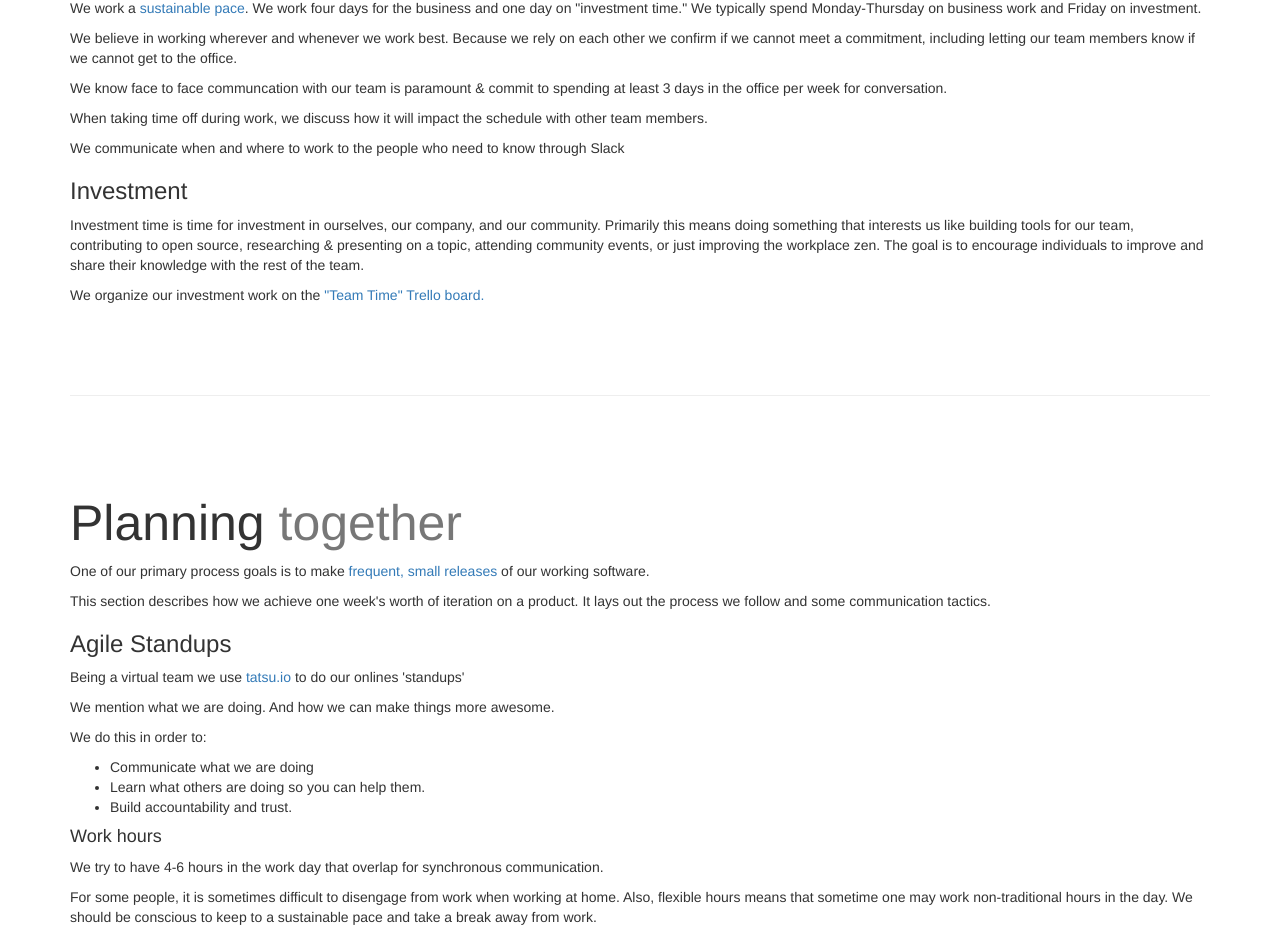
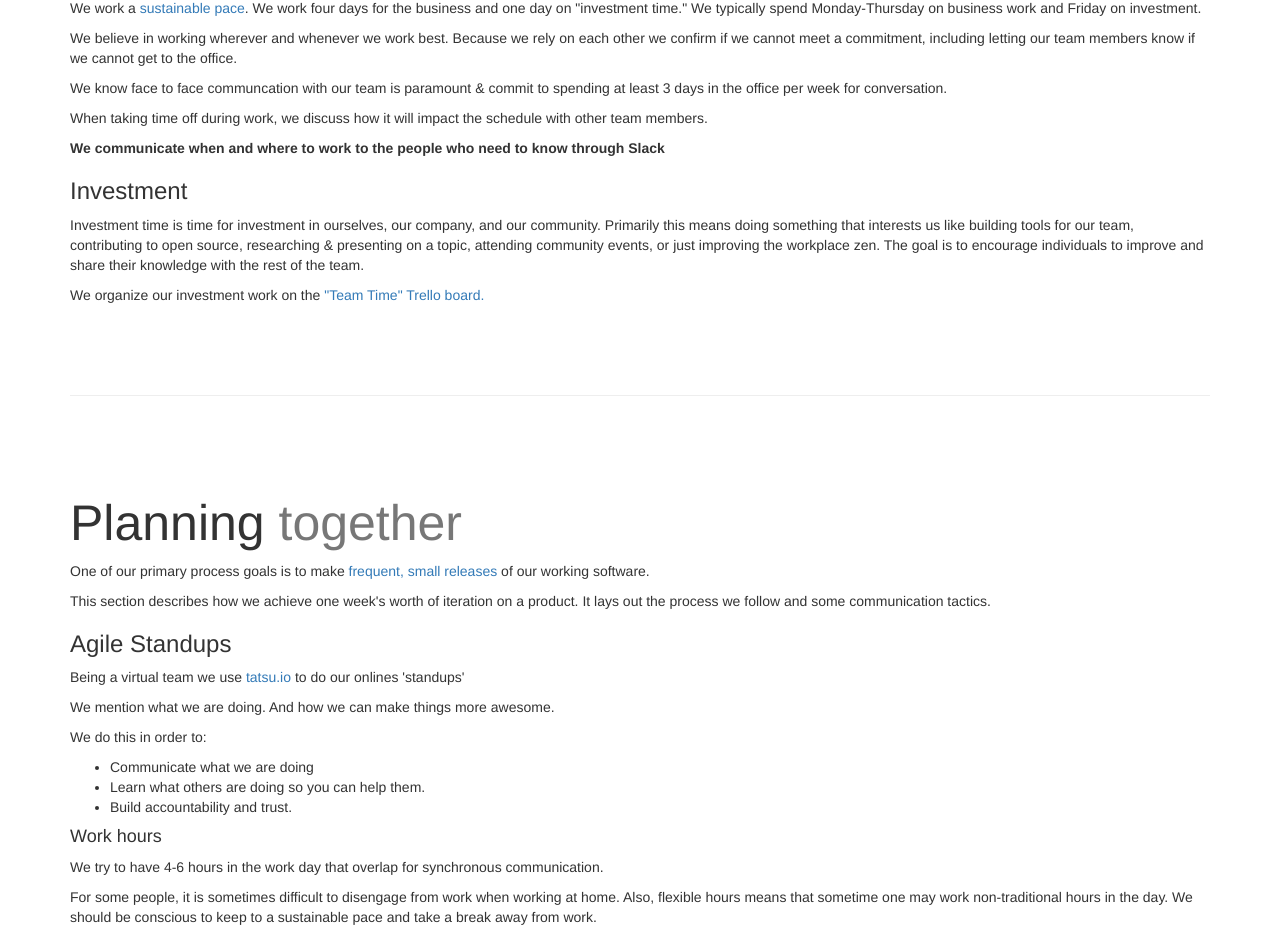
Before and after one commit to FairGo/fairgo.github.io, a plain HTML site: page index.html in a window 1280 px wide. Shown: the part 1272-2207 px from the top of the page. Drawn offline with Linux system fonts and the light colour scheme.

Commit message:
highlight

```diff
--- a/index.html
+++ b/index.html
@@ -103,7 +103,7 @@ We are proponents of the  <a href=" http://agilemanifesto.org/principles.html">A
                     Because we rely on each other we confirm if we cannot meet a commitment, including letting our team members know if we cannot get to the office.</p>
                     <p>We know face to face communcation with our team is paramount & commit to spending at least 3 days in the office per week for conversation.</p>
 <p>When taking time off during work, we discuss how it will impact the schedule with other team members.</p>
-<p>We communicate when and where to work to the people who need to know through Slack</p>
+<p><strong>We communicate when and where to work to the people who need to know through Slack</strong></p>
                     <h3 id="investment">Investment</h3>
                     <p>Investment time is time for investment in ourselves, our company, and our community. Primarily this means doing something that interests us like building tools for our team, contributing to open source, researching & presenting on a topic, attending community events, or just improving the workplace zen. The goal is to encourage individuals to improve and share their knowledge with the rest of the team.</p>
                     <p>We organize our investment work on the <a href="https://trello.com/b/PSuyMLdb/team-time"> &quot;Team Time&quot; Trello board.</a></p>
```
